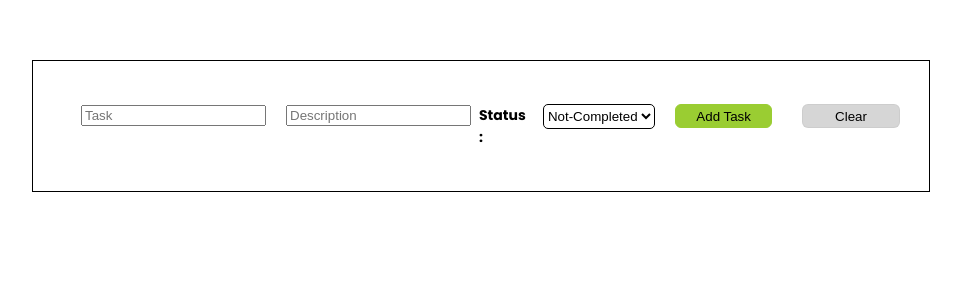
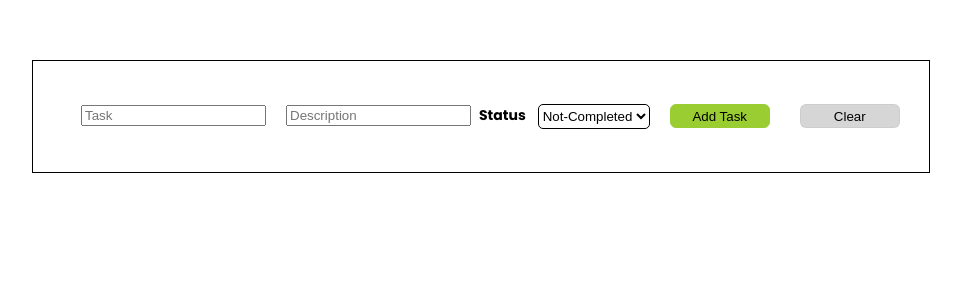
Before and after one commit to Aravinth1692/Todo_list, a React (Create React App) app: page / in a window 1280 px wide. Shown: the top 300 px of the page, without its empty margins (28-989 px from the left). Built offline with nearby package versions, Linux system fonts and the light colour scheme.

Commit message:
responsive checking

```diff
--- a/src/App.css
+++ b/src/App.css
@@ -235,6 +235,12 @@
   font-size: 14px;
   font-family: 'Poppins';
 }
+.font_wt10{
+  font-weight: 600;
+  margin-right: 4px;
+  font-size: 10px;
+  font-family: 'Poppins';
+}
 .sub_field{
   font-weight: 400;
   margin-right: 4px;
--- a/src/App.js
+++ b/src/App.js
@@ -97,7 +97,7 @@ function App() {
           <div style={{ marginLeft: 20 ,marginBottom:10  }}>
             <input type="text" name="name" placeholder='Description' value={taskDesc} onChange={handleTaskDesc} />
           </div>
-          <div className='mrgLft20' style={{marginBottom:10 }}> <span className='font_wt'>Status : </span></div>
+          <div className='mrgLft20' style={{marginBottom:10 }}> <span className='font_wt'>Status  </span></div>
           <div className='mrgLft20 '>
           <select  style={{ background: 'white', border: '1px solid black', height: 25, borderRadius: 5,marginBottom:10 }} value={countryValue} onChange={(e) => setCountryValue(e.target.value)}>
                           {options}
```
